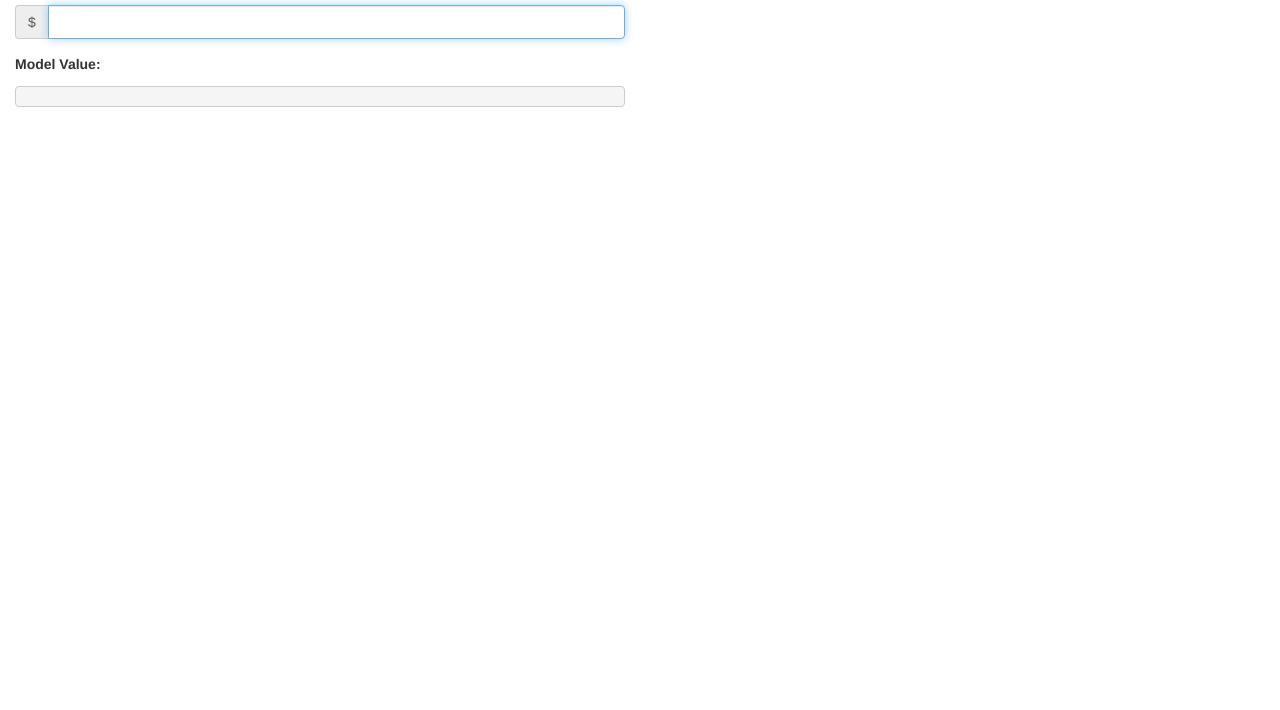
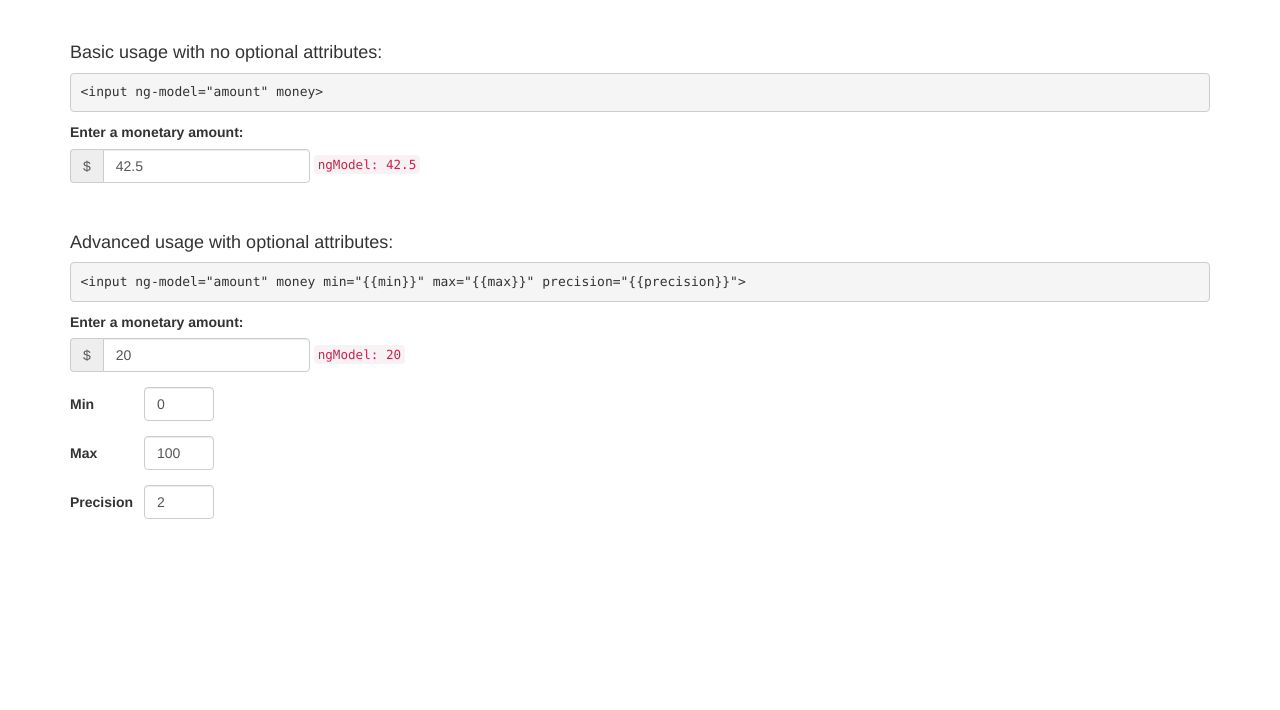
Before and after one commit to fiestah/angular-money-directive, a plain HTML site: page index.html in a window 1280 px wide. Shown: the part 90-800 px from the top of the page. Drawn offline with nearby package versions, Linux system fonts and the light colour scheme; some packages are replaced by stand-ins of ours; a script that the page names is missing.

Commit message:
Fancier demo page

```diff
--- a/index.html
+++ b/index.html
@@ -3,36 +3,86 @@
 <head>
   <meta charset="utf-8">
   <title>Angular Money Directive Demo</title>
-  <link rel="stylesheet" type="text/css" href="//maxcdn.bootstrapcdn.com/bootstrap/3.2.0/css/bootstrap.min.css">
-  <script src="//ajax.googleapis.com/ajax/libs/angularjs/1.2.21/angular.min.js"></script>
-  <script src="//cdn.rawgit.com/fiestah/angular-money-directive/735cc94867a62a151f0f77c5aa01d54197eb91fa/angular-money-directive.js"></script>
+  <link rel="stylesheet" type="text/css" href="//maxcdn.bootstrapcdn.com/bootstrap/3.3.5/css/bootstrap.min.css">
+  <style>
+    section { margin: 50px 0; }
+    .attributes label { display: inline-block; width: 5em;}
+    .attributes .form-control  { display: inline-block; width: 5em; }
+  </style>
+  <script src="//ajax.googleapis.com/ajax/libs/angularjs/1.4.7/angular.min.js"></script>
+  <script src="//rawgit.com/fiestah/angular-money-directive/1.2.0/dist/angular-money-directive.js"></script>
   <script>
-    angular.module('demo', ['fiestah.money']);
+    angular.module('demo', ['fiestah.money'])
+    .controller('BasicFormController', function ($scope, $timeout) {
+      $scope.amount = 42.50;
+    })
+    .controller('AdvancedFormController', function ($scope, $timeout) {
+      $scope.amount = 20;
+
+      $scope.min = 0;
+      $scope.max = 100;
+      $scope.precision = 2;
+    });
   </script>
 </head>
 <body>
-  <div class="container-fluid">
-    <div class="row">
-      <div class="col-xs-12 col-sm-6">
-        <h1>Angular Money Directive Demo</h1>
-        <form>
-          <div class="form-group">
-            <label for="amount">Enter a monetary amount:</label>
+  <div class="container">
+    <header>
+      <h1 class="page-header h2">Angular Money Directive Demo</h1>
+    </header>
+
+    <section>
+      <h2 class="h4">Basic usage with no optional attributes:</h2>
+      <pre>&lt;input ng-model="amount" money&gt;</pre>
+      <form ng-controller="BasicFormController" name="basicForm">
+        <div class="form-group" ng-class="{'has-error': basicForm.amount.$invalid }">
+          <label class="control-label">Enter a monetary amount:</label>
+          <div class="form-inline">
             <div class="input-group">
               <span class="input-group-addon">$</span>
-              <input id="amount" class="form-control" money ng-model="amount" autofocus>
+              <input class="form-control"  name="amount" ng-model="amount" money precision="{{precision}}">
+            </div>
+            <div class="form-control-static">
+              <code>ngModel: {{amount}}</code>
             </div>
           </div>
+        </div>
+      </form>
+    </section>
 
-          <div class="form-group">
-            <label>Model Value:</label>
+    <section>
+      <h2 class="h4">Advanced usage with optional attributes:</h2>
+      <pre ng-non-bindable>&lt;input ng-model="amount" money min="{{min}}" max="{{max}}" precision="{{precision}}"&gt;</pre>
+      <form  ng-controller="AdvancedFormController" name="advancedForm">
+        <div class="form-group" ng-class="{'has-error': advancedForm.amount.$invalid }">
+          <label class="control-label">Enter a monetary amount:</label>
+          <div class="form-inline">
+            <div class="input-group">
+              <span class="input-group-addon">$</span>
+              <input name="amount" class="form-control" ng-model="amount" money min="{{min}}" max="{{max}}" precision='{{precision}}'>
+            </div>
             <div class="form-control-static">
-              <pre>{{amount}}</pre>
+              <code>ngModel: {{amount}}</code>
             </div>
           </div>
-        </form>
-      </div>
-    </div>
+        </div>
+        <div class="attributes">
+          <div class="form-group">
+            <label>Min</label>
+            <input type="number" class="form-control" ng-model="min">
+          </div>
+          <div class="form-group">
+            <label>Max</label>
+            <input type="number" class="form-control" ng-model="max">
+          </div>
+          <div class="form-group">
+            <label>Precision</label>
+            <input type="number" class="form-control"  ng-model="precision">
+          </div>
+        </div>
+      </form>
+    </section>
+
   </div>
 </body>
 </html>
```
